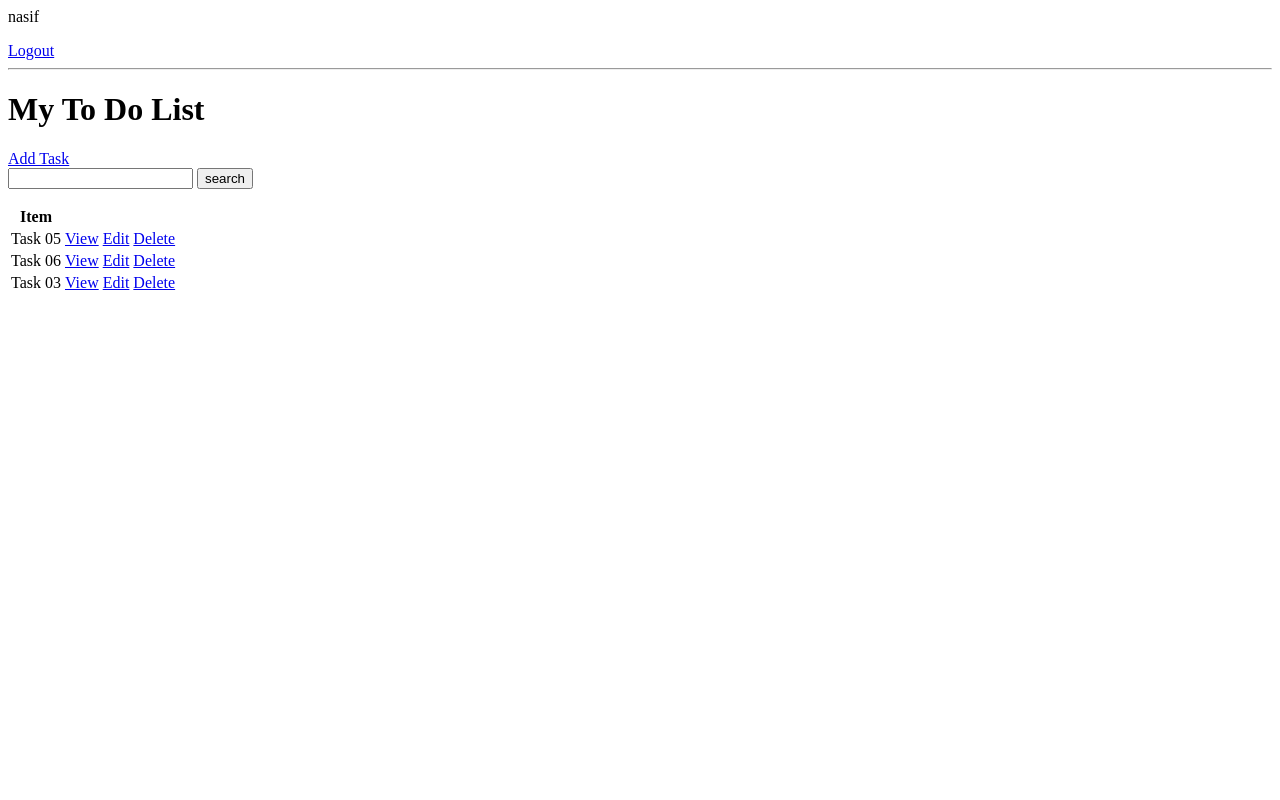
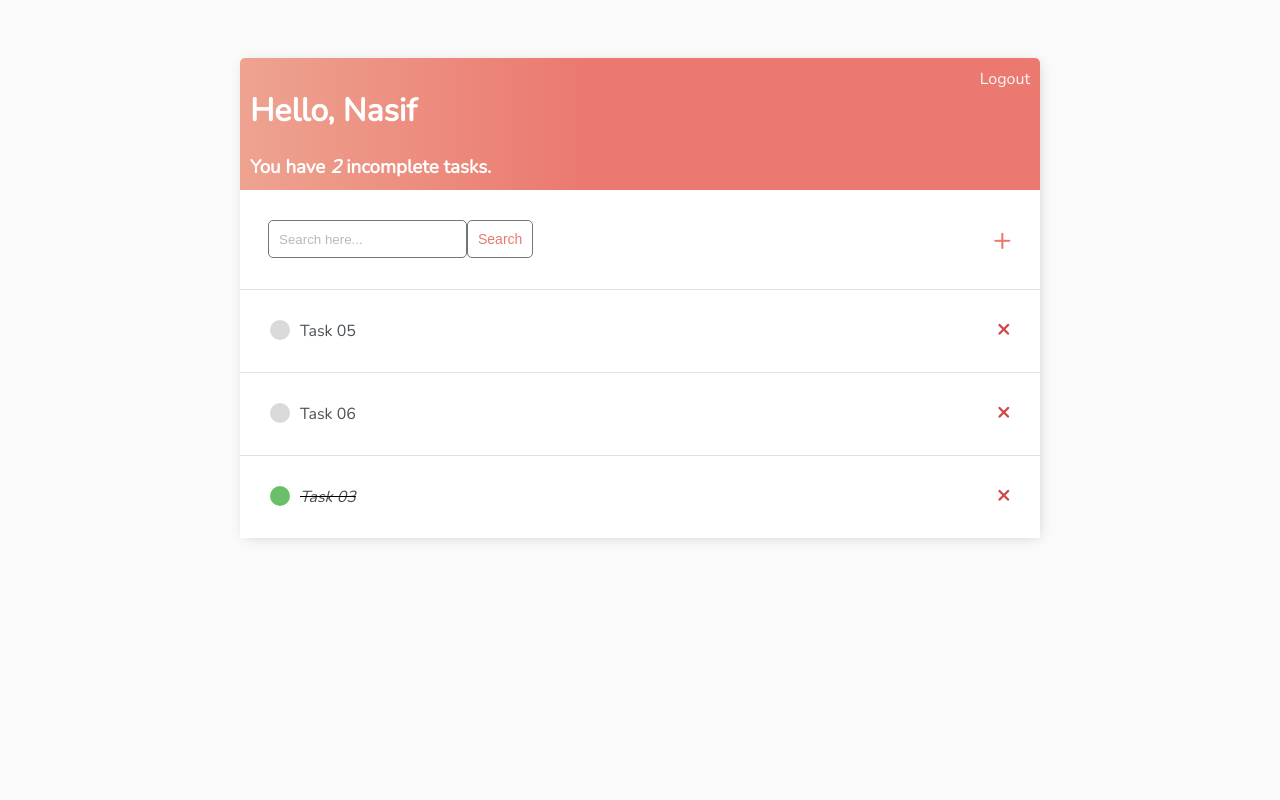
Before and after one commit to oii-nasif/django-TO-DO-List, a Django app: page / in a window 1280 px wide. Run offline with Django 4.2, Linux system fonts and the light colour scheme; a user stored in the database is signed in; data comes from the database, SQL or seed files in the repository; both versions use the stored data as it was after the commit.

Commit message:
first phase done!

```diff
--- /dev/null
+++ b/todo_list/base/templates/base/main.html
@@ -0,0 +1,163 @@
+<!DOCTYPE html>
+<html lang="en">
+
+<head>
+    <meta charset="utf-8">
+    <meta http-equiv="X-UA-Compatible" content="IE=edge">
+    <title>To Do Items</title>
+    <meta name="description" content="">
+    <meta name="viewport" content="width=device-width, initial-scale=1">
+
+    <link rel="preconnect" href="https://fonts.gstatic.com">
+    <link href="https://fonts.googleapis.com/css2?family=Nunito:wght@200&display=swap" rel="stylesheet">
+
+    <style>
+        body {
+            background-color: #FAFAFA;
+            font-family: 'Nunito', sans-serif;
+            padding-top: 50px;
+        }
+
+        .container {
+            max-width: 800px;
+            margin: auto;
+            background-color: #fff;
+            -webkit-box-shadow: 2px 2px 13px -4px rgba(0, 0, 0, 0.21);
+            box-shadow: 2px 2px 13px -4px rgba(0, 0, 0, 0.21);
+        }
+
+        h1,
+        h2,
+        h3,
+        h4,
+        h5,
+        h6,
+            {
+            font-family: 'Raleway', sans-serif;
+        }
+
+        .header-bar {
+            display: flex;
+            justify-content: space-between;
+            color: #fff;
+            padding: 10px;
+            border-radius: 5px 5px 0 0;
+            background: linear-gradient(90deg, #EEA390 0%, #EB796F 43%, #EB796F 100%);
+        }
+
+        .header-bar a {
+            color: rgb(247, 247, 247);
+            text-decoration: none;
+        }
+
+        .task-wrapper {
+            display: flex;
+            align-items: center;
+            justify-content: space-between;
+            padding: 10px;
+            background-color: #fff;
+            border-top: 1px solid rgb(226, 226, 226);
+        }
+
+        .task-title {
+            display: flex;
+            padding: 20px;
+        }
+
+        .task-title a {
+            text-decoration: none;
+            color: #4b5156;
+            margin-left: 10px;
+        }
+
+        .task-complete-icon {
+            height: 20px;
+            width: 20px;
+            background-color: rgb(105, 192, 105);
+            border-radius: 50%;
+        }
+
+        .task-incomplete-icon {
+            height: 20px;
+            width: 20px;
+            background-color: rgb(218, 218, 218);
+            border-radius: 50%;
+        }
+
+        .delete-link {
+            text-decoration: none;
+            font-weight: 900;
+            color: #cf4949;
+            font-size: 22px;
+            line-height: 0;
+            padding: 20px 20px;
+        }
+
+        #search-add-wrapper {
+            display: flex;
+            justify-content: space-between;
+            align-items: center;
+            padding: 28px;
+        }
+
+        #add-link {
+            color: #EB796F;
+            text-decoration: none;
+            font-size: 32px;
+        }
+
+        #link-decor {
+            color: #EB796F;
+            text-decoration: none;
+            font-size: 22px;
+        }
+
+        input[type=text],
+        input[type=password],
+        textarea {
+            border: 1px solid #757575;
+            border-radius: 5px;
+            padding: 10px;
+            width: 90%;
+        }
+
+        label {
+            padding-top: 10px !important;
+            display: block;
+        }
+
+        ::placeholder {
+            font-weight: 300;
+            opacity: 0.5;
+        }
+
+        .button {
+            border: 1px solid #757575;
+            background-color: #FFF;
+            color: #EB796F;
+            padding: 10px;
+            font-size: 14px;
+            border-radius: 5px;
+            cursor: pointer;
+            text-decoration: none;
+        }
+
+        .card-body {
+            padding: 20px;
+        }
+
+    </style>
+</head>
+
+<body>
+
+    <div class="container">
+        {% block content %}
+
+        {% endblock content %}
+    </div>
+
+</body>
+
+
+</html>
--- a/todo_list/base/templates/base/task.html
+++ b/todo_list/base/templates/base/task.html
@@ -1 +1,6 @@
+{% extends 'base/main.html' %}
+{% block content %}
+
 <h1>Task: {{task}}</h1>
+
+{% endblock content %}
--- a/todo_list/base/templates/base/task_list.html
+++ b/todo_list/base/templates/base/task_list.html
@@ -1,19 +1,55 @@
-{% if request.user.is_authenticated %}
-<p>{{request.user}}</p>
-<a href="{% url 'logout' %}">Logout</a>
-{% else %}
-<a href="{% url 'login' %}">Login</a>
-{% endif %}
+{% extends 'base/main.html' %}
+{% block content %}
 
-<hr>
-<h1>My To Do List</h1>
-<a href="{% url 'task-create' %}">Add Task</a>
+<div class="header-bar">
+    <div>
+        <h1>Hello, {{request.user|title}}</h1>
+        <h3 style="margin:0">You have <i>{{count}}</i> incomplete task{{ count|pluralize:"s" }}.</h3>
+    </div>
 
-<form method="GET">
-    <input type="text" name="search-area" value="{{search_input}}">
-    <input type="submit" value="search">
-</form>
+    {% if request.user.is_authenticated %}
+    <a href="{% url 'logout' %}">Logout</a>
+    {% else %}
+    <a href="{% url 'login' %}">Login</a>
+    {% endif %}
+</div>
 
+<div id="search-add-wrapper">
+    <form method="GET" style="display: flex;">
+        <input type='text' name='search-area' placeholder="Search here..." value="{{search_input}}">
+        <input class="button" type="submit" value='Search'>
+    </form>
+    {% if tasks|length > 0 %}
+    <a id="add-link" href="{% url 'task-create' %}">&#x2b;</a>
+    {% endif %}
+</div>
+
+
+<div id="tasklist" class="task-items-wrapper">
+    {% for task in tasks %}
+    <div class="task-wrapper" data-position="{{task.pk}}">
+        <div class="task-title">
+            {% if task.complete %}
+            <div class="task-complete-icon"></div>
+            <i><s><a href="{% url 'task-update' task.id %}">{{task}}</a></s></i>
+            {% else %}
+            <div class="task-incomplete-icon"></div>
+            <a href="{% url 'task-update' task.id %}">{{task}}</a>
+            {% endif %}
+        </div>
+        <div class="task-controls">
+            <a class="delete-link" href="{% url 'task-delete' task.id %}">&#215;</a>
+        </div>
+    </div>
+
+    {% empty %}
+    <div style="text-align: center; padding-bottom: 10px; line-height: 1em;">
+        <h3>No new tasks are created.</h3>
+        <h3>Create a <a style="text-decoration: none; color: #e53935;" href="{% url 'task-create' %}">New task</a> ! </h3>
+    </div>
+    {% endfor %}
+</div>
+{% comment %}
 <table>
     <tr>
         <th>Item</th>
@@ -30,4 +66,6 @@
     {% empty %}
         <h3>No items in the list. </h3>
     {% endfor %}
-</table>
+</table> {% endcomment %}
+
+{% endblock content %}
```
Also changed, not shown: todo_list/base/templates/base/login.html (+15 -7 lines), todo_list/base/templates/base/register.html (+23 -7 lines), todo_list/base/templates/base/task_confirm_delete.html (+16 -6 lines), todo_list/base/templates/base/task_form.html (+16 -7 lines), todo_list/db.sqlite3.
